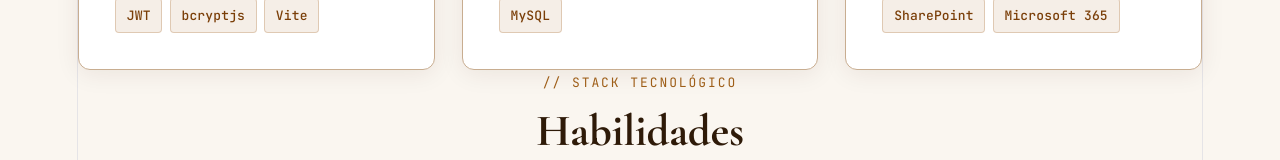
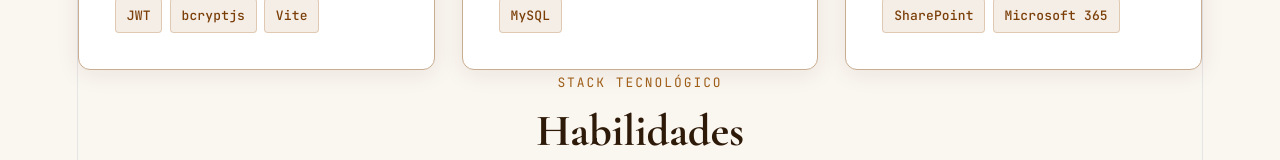
Before and after one commit to NicoReus21/Portfolio, a React (Vite) app: page / in a window 1280 px wide. Shown: the part 3798-3958 px from the top of the page. Built offline with nearby package versions, Linux system fonts and the light colour scheme.

Commit message:
feat: added link to erp.

```diff
--- a/src/data/Portfolio.js
+++ b/src/data/Portfolio.js
@@ -103,7 +103,7 @@ export const projects = [
     name: 'ERP Bomberos Antofagasta',
     description: 'Módulos de Gestión de Activos y Bomberos Lesionados para el ERP institucional. Arquitectura MVC con API RESTful, frontend en Angular y backend en Laravel.',
     tags: ['Laravel', 'Angular', 'Material Design', 'REST API', 'MySQL'],
-    github: null,
+    github: 'https://sigba.itmanagement.cl/login',
     demo: null,
   },
   {
--- a/src/sections/Skills.jsx
+++ b/src/sections/Skills.jsx
@@ -4,7 +4,7 @@ import styles from './Skills.module.css'
 export default function Skills() {
   return (
     <section className="section" id="skills">
-      <div className={styles.sectionLabel}>// Stack tecnológico</div>
+      <div className={styles.sectionLabel}>Stack tecnológico</div>
       <h2 className={styles.sectionTitle}>Habilidades</h2>
       <div className={styles.titleAccent} />
       <div className={styles.grid}>
```
